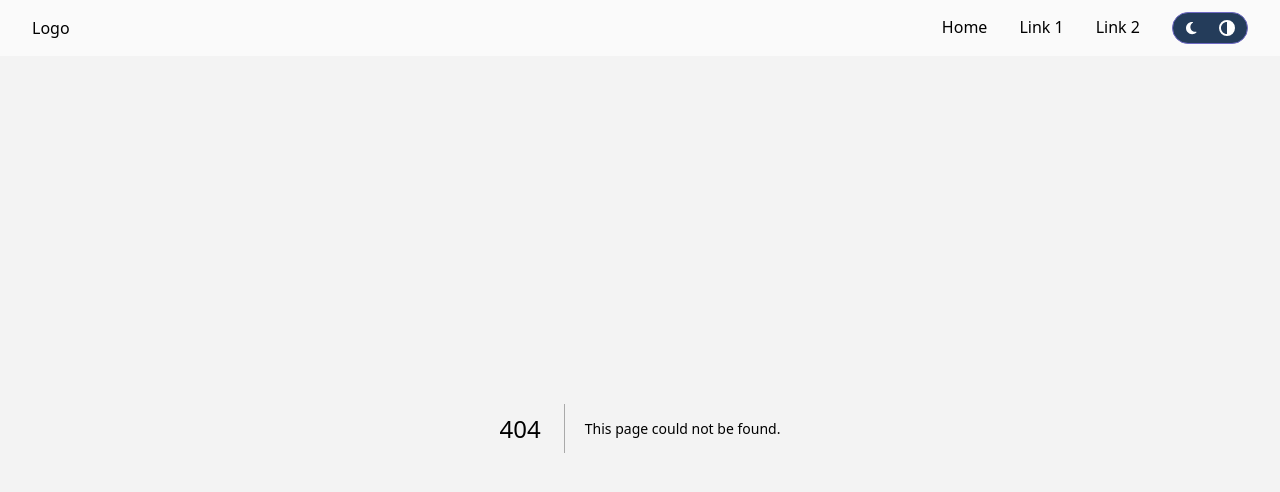
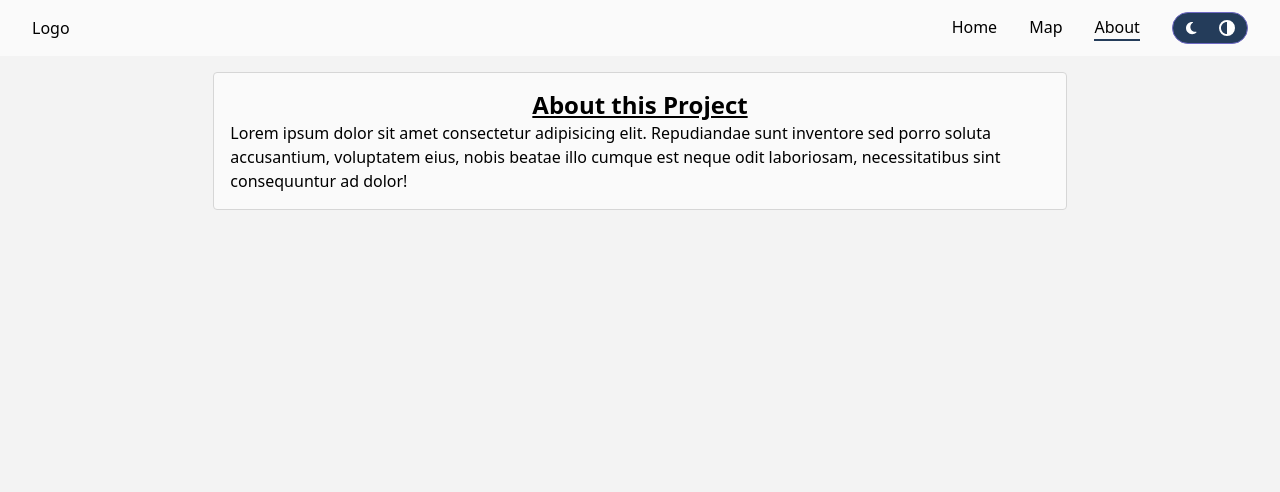
Before and after one commit to siobe34/landmarks, a Next.js app: page /about in a window 1280 px wide. Before the commit this address had no page. Shown: the top 492 px of the page. Built offline with nearby package versions, Linux system fonts and the light colour scheme.

Commit message:
custom site pages

```diff
--- a/components/Navbar/Navbar.tsx
+++ b/components/Navbar/Navbar.tsx
@@ -13,8 +13,8 @@ import { ThemeToggler } from "../ThemeToggler";
 // * Array to store hrefs and names of website pages for cleaner HTML below
 const SitePages = [
     { href: "/", name: "Home" },
-    { href: "/link1", name: "Link 1" },
-    { href: "/link2", name: "Link 2" },
+    { href: "/map", name: "Map" },
+    { href: "/about", name: "About" },
 ];
 
 export const Navbar = ({ className }: INavbar) => {
--- a/pages/link1/index.tsx
+++ b/pages/about/index.tsx
@@ -1,9 +1,9 @@
 import { PageSection } from "../../components/PageSection";
 
-export default function Link1() {
+export default function About() {
     return (
         <PageSection className='mt-4'>
-            <h1 className='text-2xl font-bold underline'>Page 1</h1>
+            <h1 className='text-2xl font-bold underline'>About this Project</h1>
             <p>
                 Lorem ipsum dolor sit amet consectetur adipisicing elit. Repudiandae sunt inventore sed porro soluta accusantium, voluptatem eius,
                 nobis beatae illo cumque est neque odit laboriosam, necessitatibus sint consequuntur ad dolor!
--- a/pages/link2/index.tsx
+++ /dev/null
@@ -1,13 +0,0 @@
-import { PageSection } from "../../components/PageSection";
-
-export default function Link2() {
-    return (
-        <PageSection className='mt-4'>
-            <h1 className='text-2xl font-bold underline'>Page 2</h1>
-            <p>
-                Lorem ipsum dolor sit amet consectetur adipisicing elit. Repudiandae sunt inventore sed porro soluta accusantium, voluptatem eius,
-                nobis beatae illo cumque est neque odit laboriosam, necessitatibus sint consequuntur ad dolor!
-            </p>
-        </PageSection>
-    );
-}
```
